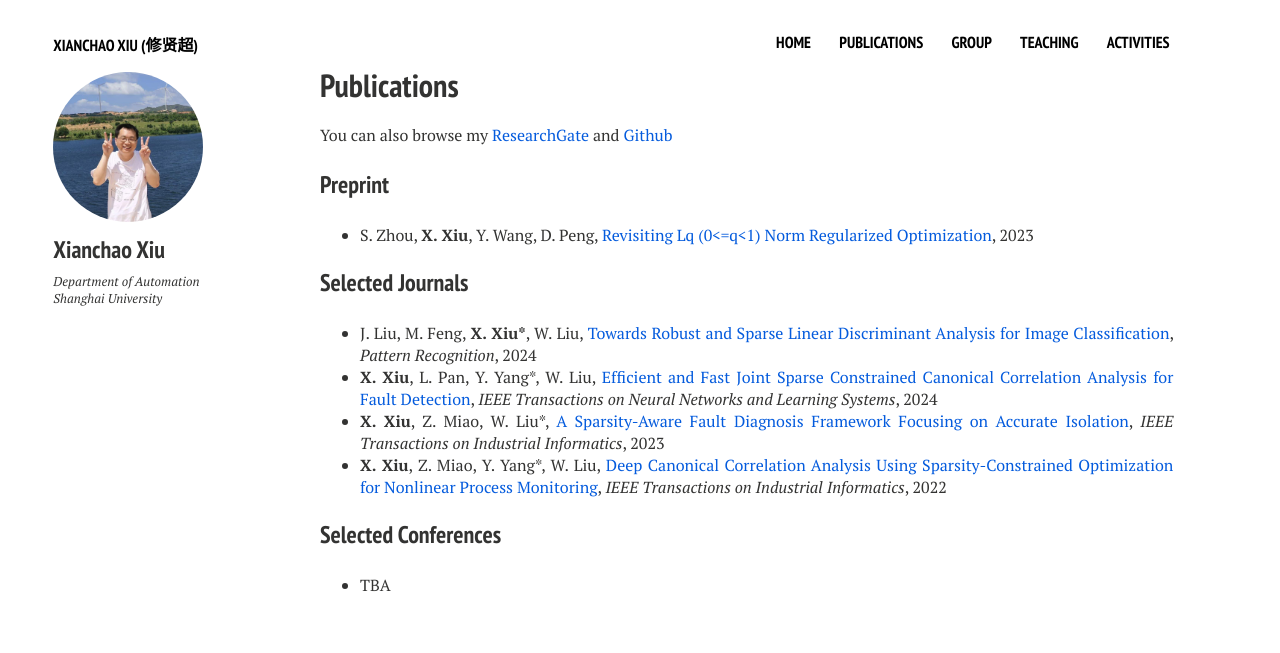
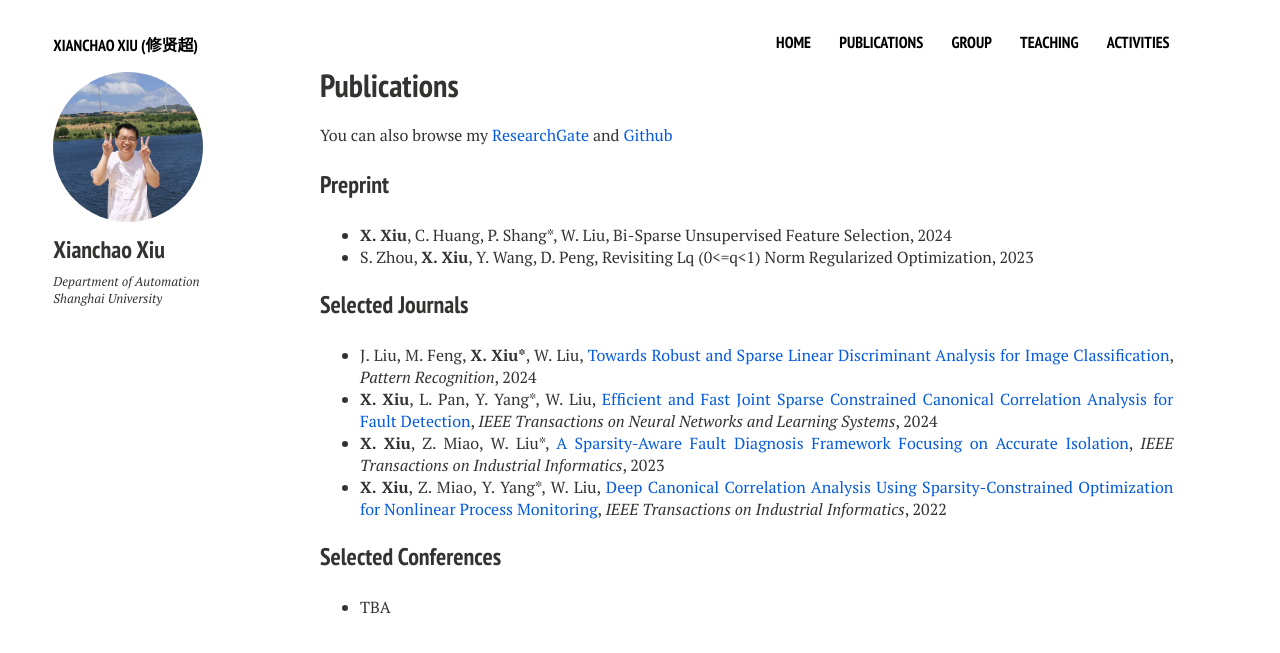
Before and after one commit to xianchaoxiu/xianchaoxiu.github.io, a Jekyll site: the page built from publications/index.md, in a window 1280 px wide. Shown: the top 653 px of the page. Built offline with Jekyll 4.4.1, drawn with Linux system fonts in a browser that asks for light colours; nearby versions of some CDN libraries.

Commit message:
Update index.md

```diff
--- a/publications/index.md
+++ b/publications/index.md
@@ -14,8 +14,9 @@ You can also browse my <a href="https://www.researchgate.net/profile/Xianchao-Xi
 
 ### Preprint
 
-* S. Zhou, <b>X. Xiu</b>, Y. Wang, D. Peng, <a href="https://arxiv.org/abs/2306.14394" class="textlink" target="_blank">Revisiting Lq (0<=q<1) Norm Regularized Optimization</a>, 2023 <br>
 
+* <b>X. Xiu</b>, C. Huang, P. Shang*, W. Liu, Bi-Sparse Unsupervised Feature Selection, 2024 <br>
+* S. Zhou, <b>X. Xiu</b>, Y. Wang, D. Peng, Revisiting Lq (0<=q<1) Norm Regularized Optimization, 2023 <br>
 
 ### Selected Journals
 
```
